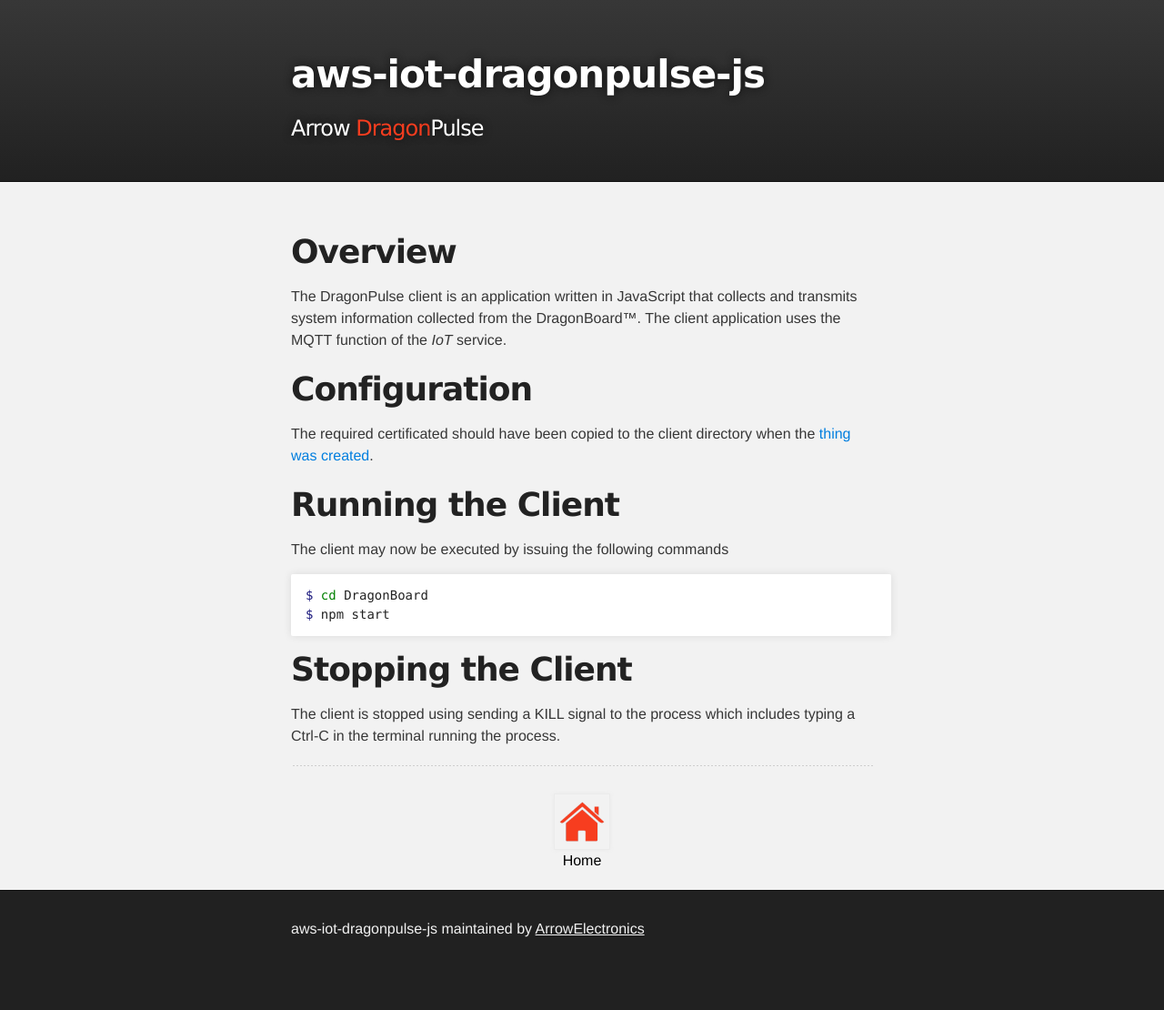
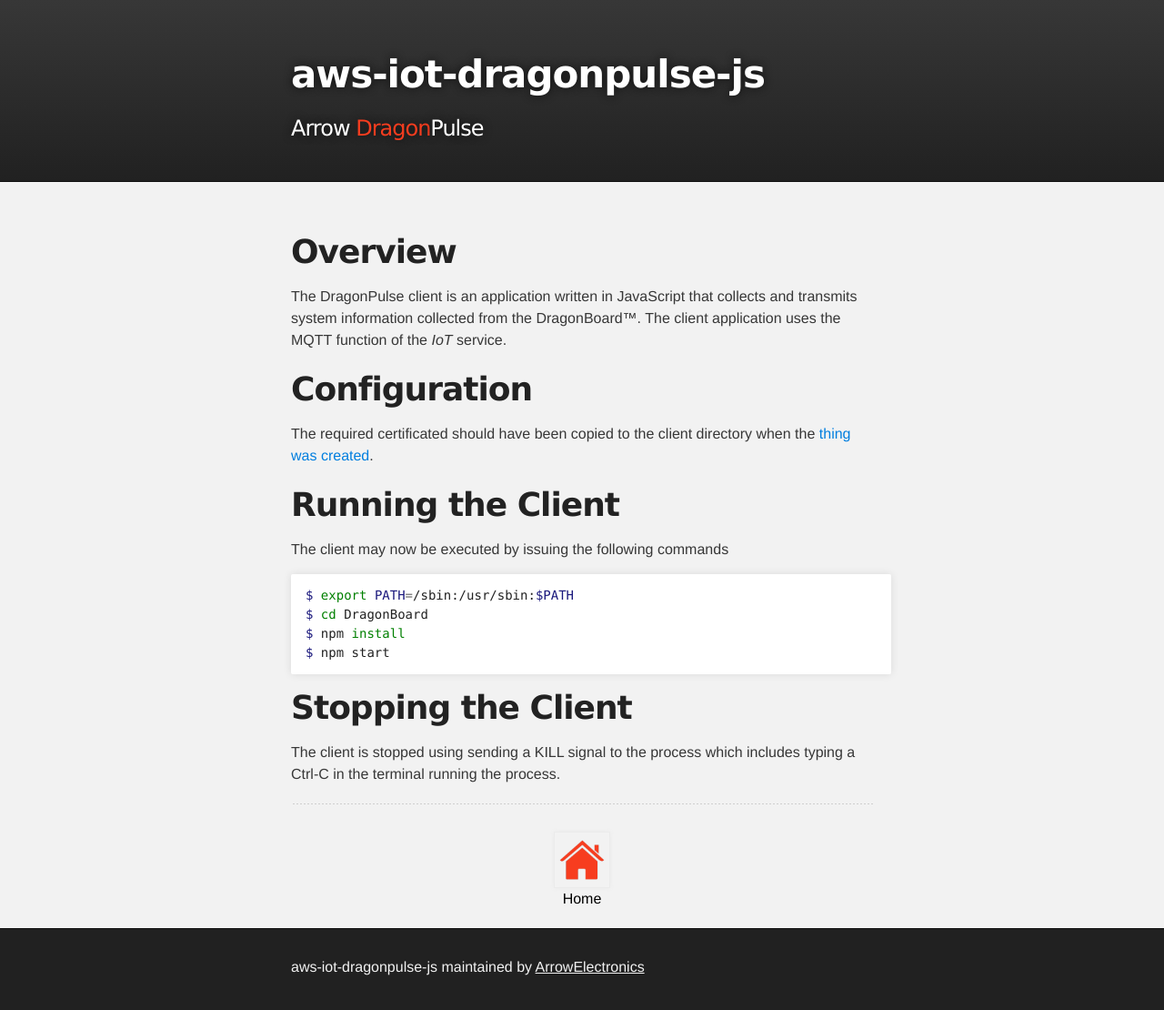
Before and after one commit to ArrowElectronics/aws-iot-dragonpulse-js, a Jekyll site: the page built from execution/client.md, in a window 1280 px wide. Shown: the whole page at 91% size. Built offline with Jekyll 4.4.1, drawn with Linux system fonts in a browser that asks for light colours; Markdown is read by kramdown in place of the engine named in the settings; before the commit the page ends 1068 px from its top, so only the background shows below that.

Commit message:
The client needs to have the necessary node modules installed

````diff
--- a/execution/client.md
+++ b/execution/client.md
@@ -19,7 +19,9 @@
 The client may now be executed by issuing the following commands
 
 ```sh
+$ export PATH=/sbin:/usr/sbin:$PATH
 $ cd DragonBoard
+$ npm install
 $ npm start
 ```
 
````
